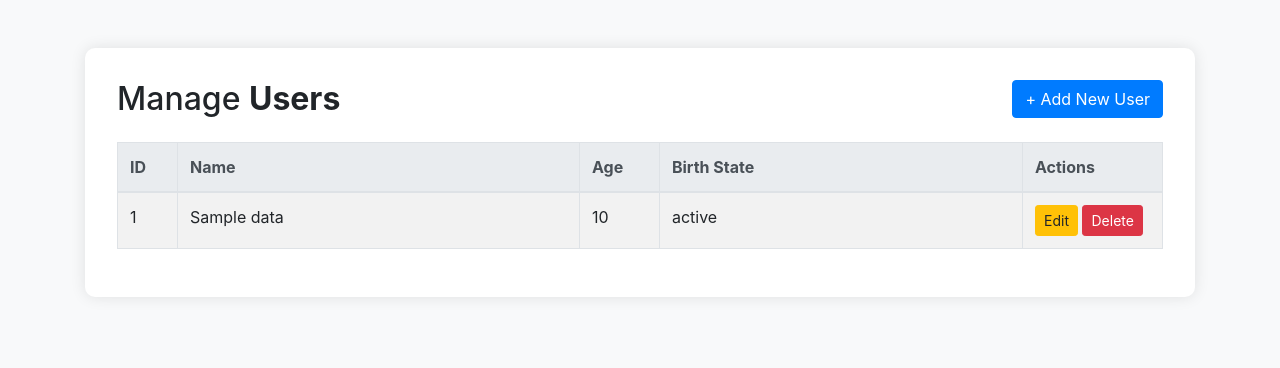
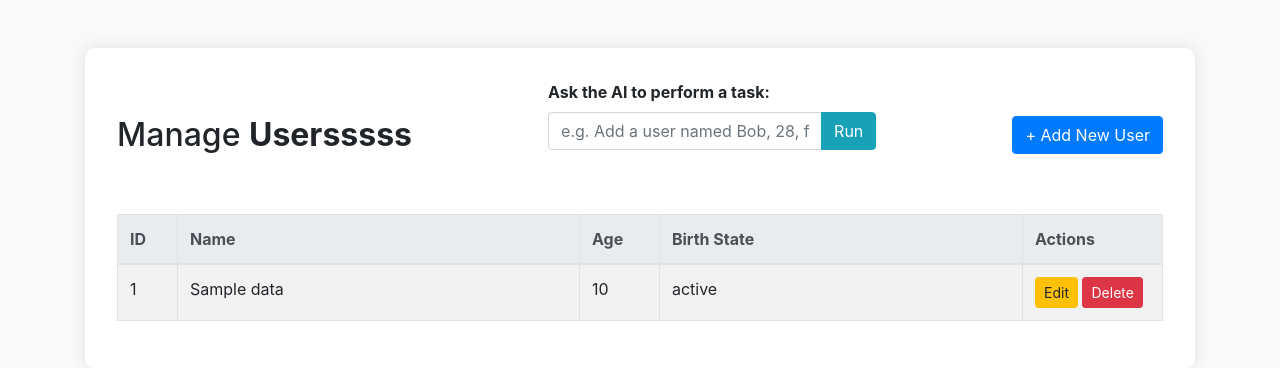
Before and after one commit to ArnaudCabello/crudapp, a Flask app: page / in a window 1280 px wide. Shown: the top 368 px of the page. Run offline with Flask 3, Linux system fonts and the light colour scheme; tables that the repository leaves empty hold one stand-in row (values such as "Sample post"); parts of the project's set-up code (start-up, migrations or seed data) failed here and were passed over.

Commit message:
Added Agentic AI

```diff
--- a/app.py
+++ b/app.py
@@ -1,9 +1,12 @@
 from flask import Flask, render_template, request, redirect, url_for, flash, jsonify
 from flask_sqlalchemy import SQLAlchemy
-import os
+from langchain.agents import Tool, initialize_agent, AgentType
+from langchain.llms import OpenAI
+from langchain.prompts import PromptTemplate
 
 app = Flask(__name__)
 app.secret_key = "Secret Key"
+api_key = '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'
 
 app.config['SQLALCHEMY_DATABASE_URI'] = 'mysql+pymysql://root:admin@db:3306/flaskdb'
 app.config['SQLALCHEMY_TRACK_MODIFICATIONS'] = False
@@ -20,6 +23,141 @@ class Data(db.Model):
         self.name = name
         self.age = age
         self.birthstate = birthstate
+
+# Your existing DB functions (slightly renamed to avoid confusion)
+def get_user_by_id(user_id: int):
+    user = Data.query.get(user_id)
+    if user:
+        return f"User ID: {user.id}, Name: {user.name}, Age: {user.age}, Birth State: {user.birthstate}"
+    return "User not found."
+
+def create_user_func(name: str, age: int, birthstate: str):
+    new_user = Data(name=name, age=age, birthstate=birthstate)
+    db.session.add(new_user)
+    db.session.commit()
+    return f"User {name} created."
+
+def update_user_func(user_id: int, name=None, age=None, birthstate=None):
+    user = Data.query.get(user_id)
+    if not user:
+        return "User not found."
+    user.name = name or user.name
+    user.age = age or user.age
+    user.birthstate = birthstate or user.birthstate
+    db.session.commit()
+    return f"User ID {user_id} updated."
+
+def delete_user_func(user_id: int):
+    user = Data.query.get(user_id)
+    if not user:
+        return "User not found."
+    db.session.delete(user)
+    db.session.commit()
+    return f"User ID {user_id} deleted."
+
+
+# Wrapper functions to parse string input for LangChain tools
+
+def get_user_tool_func(input_str: str):
+    try:
+        user_id = int(input_str.strip())
+    except Exception:
+        return "Invalid user ID. Please provide an integer."
+    return get_user_by_id(user_id)
+
+def create_user_tool_func(input_str: str):
+    # Expected format: "name, age, birthstate"
+    parts = [part.strip() for part in input_str.split(",")]
+    if len(parts) != 3:
+        return "Invalid input format. Expected: name, age, birthstate"
+    name, age_str, birthstate = parts
+    try:
+        age = int(age_str)
+    except Exception:
+        return "Invalid age. Please provide an integer."
+    return create_user_func(name, age, birthstate)
+
+def update_user_tool_func(input_str: str):
+    # Expected format: "user_id, name, age, birthstate"
+    parts = [part.strip() for part in input_str.split(",")]
+    if len(parts) != 4:
+        return "Invalid input format. Expected: user_id, name, age, birthstate"
+    user_id_str, name, age_str, birthstate = parts
+    try:
+        user_id = int(user_id_str)
+        age = int(age_str)
+    except Exception:
+        return "Invalid user ID or age. Please provide integers."
+    return update_user_func(user_id, name, age, birthstate)
+
+def delete_user_tool_func(input_str: str):
+    try:
+        user_id = int(input_str.strip())
+    except Exception:
+        return "Invalid user ID. Please provide an integer."
+    return delete_user_func(user_id)
+
+
+# Now define tools using these wrapper functions
+
+tools = [
+    Tool.from_function(
+        name="get_user_tool",
+        description="Get user info by ID. Input: user ID as an integer.",
+        func=get_user_tool_func
+    ),
+    Tool.from_function(
+        name="create_user_tool",
+        description="Create a new user with name, age, and birthstate. Input format: name, age, birthstate",
+        func=create_user_tool_func
+    ),
+    Tool.from_function(
+        name="update_user_tool",
+        description="Update a user by ID and new fields. Input format: user_id, name, age, birthstate",
+        func=update_user_tool_func
+    ),
+    Tool.from_function(
+        name="delete_user_tool",
+        description="Delete a user by ID. Input: user ID as an integer.",
+        func=delete_user_tool_func
+    ),
+]
+
+# Format tool names for prompt template
+tool_names = ", ".join([tool.name for tool in tools])
+
+# Custom agent prompt template
+template = f"""
+You are a smart assistant that manages a user database using the following tools:
+- get_user_tool: Get user info by ID
+- create_user_tool: Create a new user with name, age, and birthstate
+- update_user_tool: Update a user by ID and new fields
+- delete_user_tool: Delete a user by ID
+
+When answering, follow this format:
+Thought: Do I need to use a tool? Yes
+Action: the action to take, one of [{tool_names}]
+Action Input: the input to the action
+Observation: the result of the action
+
+If no tool is needed:
+Thought: Do I need to use a tool? No
+Final Answer: [answer to the user]
+"""
+
+prompt = PromptTemplate.from_template(template)
+
+agent = initialize_agent(
+    tools=tools,
+    llm=OpenAI(openai_api_key=api_key, temperature=0),
+    agent=AgentType.ZERO_SHOT_REACT_DESCRIPTION,
+    agent_kwargs={"prefix": prompt.template},
+    verbose=True,
+)
+
+def run_agent(user_input: str):
+    with app.app_context():
+        return agent.run(user_input)
 
 with app.app_context():
     db.create_all()
@@ -121,5 +259,18 @@ def delete_user(id):
     db.session.commit()
     return jsonify({"message": "User deleted"})
 
+@app.route('/ask-ai', methods=['POST'])
+def ask_ai():
+    data = request.get_json()
+    user_input = data.get("input", "")
+    if not user_input:
+        return jsonify({"error": "Missing input"}), 400
+
+    try:
+        result = run_agent(user_input)
+        return jsonify({"response": result})
+    except Exception as e:
+        return jsonify({"error": str(e)}), 500
+
 if __name__ == "__main__":
     app.run(host="0.0.0.0", debug=True)
--- a/requirements.txt
+++ b/requirements.txt
@@ -4,3 +4,6 @@ PyMySQL
 python-dotenv
 cryptography
 pytest
+langchain-community
+langchain
+openai
--- a/templates/index.html
+++ b/templates/index.html
@@ -37,7 +37,19 @@
 <div class="container mt-5 mb-5">
     <div class="jumbotron">
         <div class="d-flex justify-content-between align-items-center mb-4">
-            <h2 class="mb-0">Manage <strong>Users</strong></h2>
+            <h2 class="mb-0">Manage <strong>Usersssss</strong></h2>
+            <form id="aiForm" class="mb-4">
+                <div class="form-group">
+                    <label for="aiInput"><strong>Ask the AI to perform a task:</strong></label>
+                    <div class="input-group">
+                        <input type="text" class="form-control" id="aiInput" placeholder="e.g. Add a user named Bob, 28, from Texas">
+                        <div class="input-group-append">
+                            <button type="submit" class="btn btn-info">Run</button>
+                        </div>
+                    </div>
+                </div>
+                <div id="aiResponse" class="alert alert-secondary d-none"></div>
+            </form>
             <button type="button" class="btn btn-primary" data-toggle="modal" data-target="#addUserModal">
                 + Add New User
             </button>
@@ -169,5 +181,39 @@
 <script src="https://cdn.jsdelivr.net/npm/bootstrap@4.3.1/dist/js/bootstrap.min.js"
         integrity="sha384-JjSmVgyd0p3pXB1rRibZUAYoIIy6OrQ6VrjIEaFf/nJGzIxFDsf4x0xIM+B07jRM"
         crossorigin="anonymous"></script>
+<script>
+document.getElementById("aiForm").addEventListener("submit", async function(e) {
+    e.preventDefault();
+    const input = document.getElementById("aiInput").value;
+    const responseDiv = document.getElementById("aiResponse");
+    responseDiv.classList.add("d-none");
+    responseDiv.classList.remove("alert-danger", "alert-success");
+    responseDiv.textContent = "";
+
+    try {
+        const res = await fetch("/ask-ai", {
+            method: "POST",
+            headers: { "Content-Type": "application/json" },
+            body: JSON.stringify({ input })
+        });
+
+        const data = await res.json();
+
+        if (data.response) {
+            responseDiv.textContent = data.response;
+            responseDiv.classList.add("alert-success");
+        } else {
+            responseDiv.textContent = data.error || "Unknown error";
+            responseDiv.classList.add("alert-danger");
+        }
+
+        responseDiv.classList.remove("d-none");
+    } catch (err) {
+        responseDiv.textContent = "Failed to connect to the AI.";
+        responseDiv.classList.add("alert-danger");
+        responseDiv.classList.remove("d-none");
+    }
+});
+</script>
 </body>
 </html>
```
